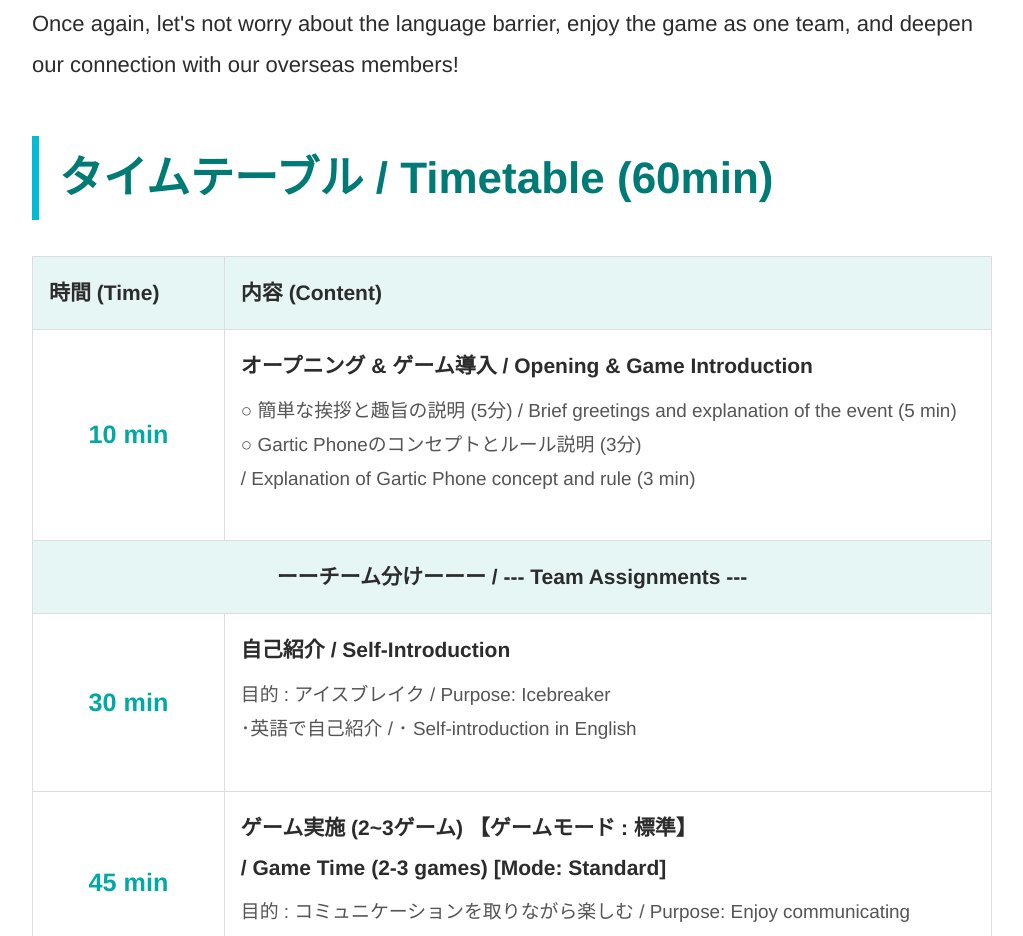
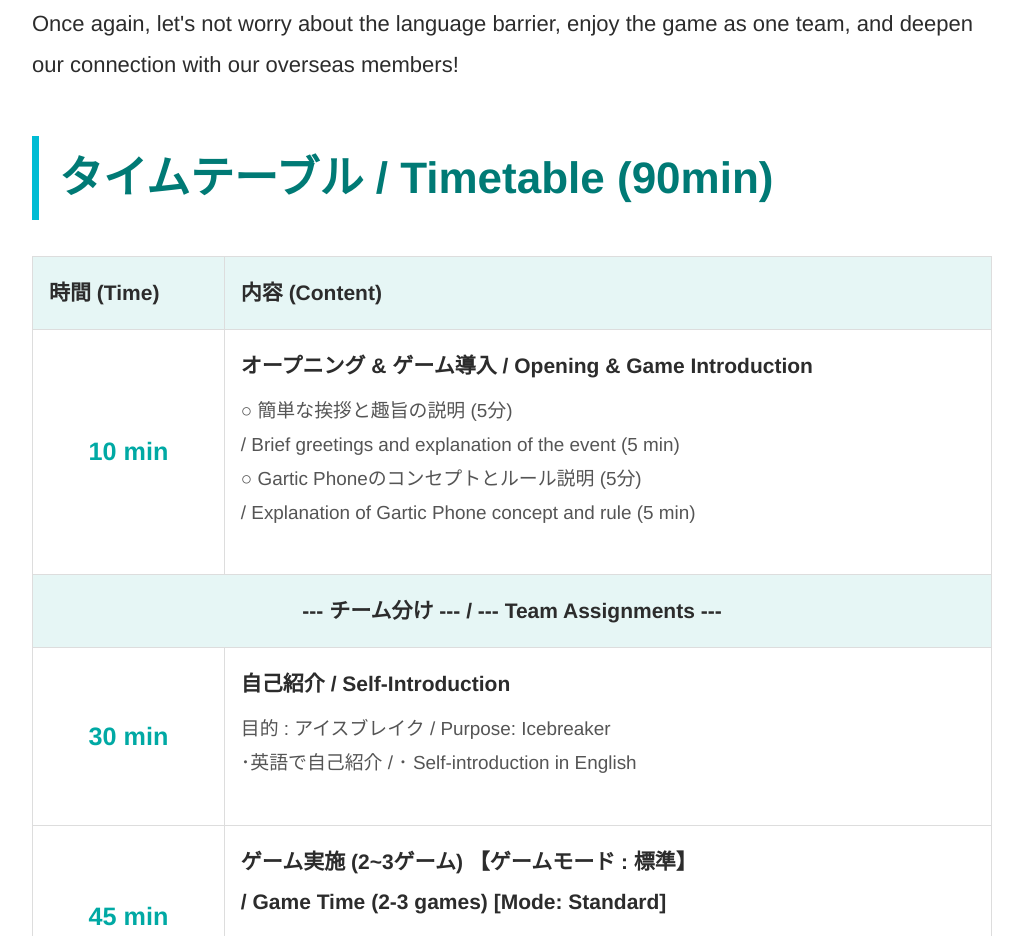
Before and after one commit to Atomjep/gameEvent_20251117, a plain HTML site: page index.html in a window 1280 px wide. Shown: the part 2175-3111 px from the top of the page, without its empty margins (128-1151 px from the left). Drawn offline with Linux system fonts and the light colour scheme.

Commit message:
Add files via upload

```diff
--- a/index.html
+++ b/index.html
@@ -273,7 +273,7 @@
         <p>In response to the feedback that "there wasn't enough time," we have extended the event by 30 minutes starting from the next session, allowing us to spend a more relaxed and richer time together!</p>
         <p>Once again, let's not worry about the language barrier, enjoy the game as one team, and deepen our connection with our overseas members!</p>
 
-        <h2>タイムテーブル / Timetable (60min)</h2>
+        <h2>タイムテーブル / Timetable (90min)</h2>
         <table>
             <thead>
                 <tr>
@@ -287,15 +287,16 @@
                     <td>
                         <strong>オープニング & ゲーム導入 / Opening & Game Introduction</strong>
                         <p class="purpose" style="line-height: 1.8;">
-                            ○ 簡単な挨拶と趣旨の説明 (5分) / Brief greetings and explanation of the event (5 min)<br>
-                            ○ Gartic Phoneのコンセプトとルール説明 (3分) <br>
-                            / Explanation of Gartic Phone concept and rule (3 min)<br>
+                            ○ 簡単な挨拶と趣旨の説明 (5分) <br>
+                            / Brief greetings and explanation of the event (5 min)<br>
+                            ○ Gartic Phoneのコンセプトとルール説明 (5分) <br>
+                            / Explanation of Gartic Phone concept and rule (5 min)<br>
                         </p>
                     </td>
                 </tr>
                 <tr>
                     <td colspan="2" style="text-align: center; font-weight: 700; background-color: #E6F6F5; border-left: 1px solid #ddd; border-right: 1px solid #ddd;">
-                        ーーチーム分けーーー / --- Team Assignments ---
+                        --- チーム分け --- / --- Team Assignments ---
                     </td>
                 </tr>
                 <tr>
```
